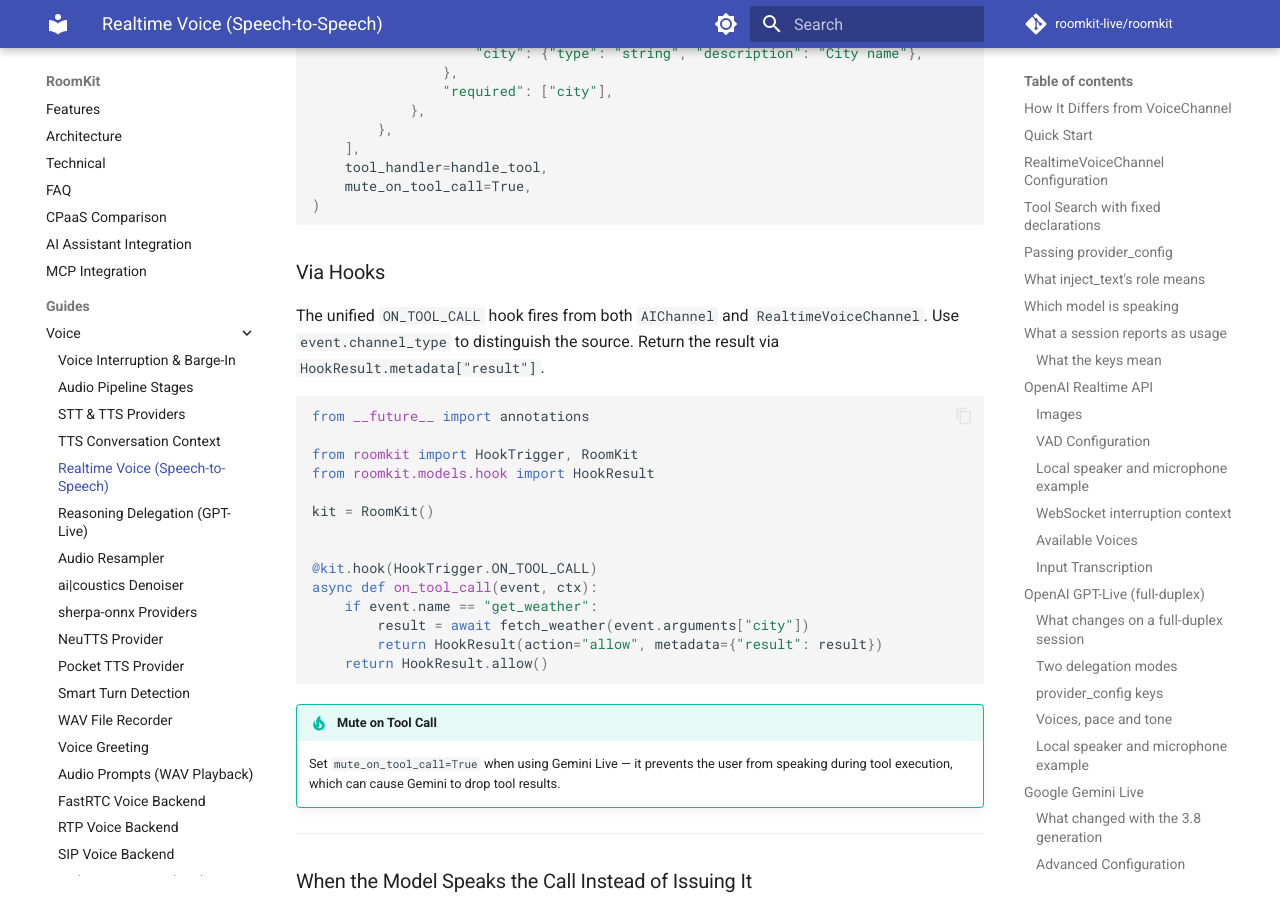
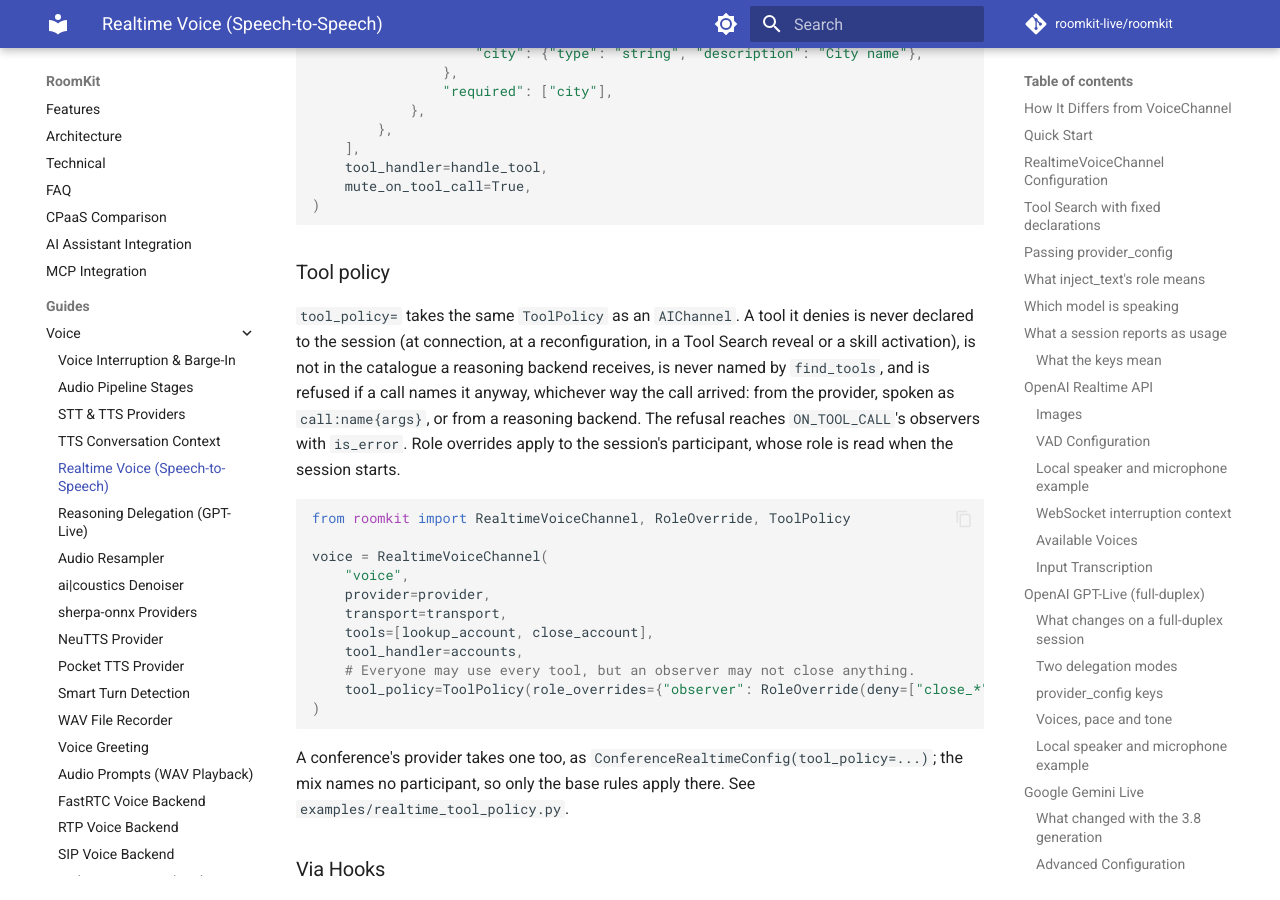
Before and after one commit to roomkit-live/roomkit-docs, an MkDocs documentation site: the page built from docs/guides/realtime-voice-providers.md, in a window 1280 px wide and 900 px high, scrolled down 33850 px. Built offline with MkDocs 1.6.1 and Material for MkDocs 9.7.7, drawn with Linux system fonts in a browser that asks for light colours; comment, search, counter and statistics services are not loaded.

Commit message:
docs(realtime): tool_policy on RealtimeVoiceChannel and a conference's provider (RMK-286)

````diff
--- a/docs/guides/realtime-voice-providers.md
+++ b/docs/guides/realtime-voice-providers.md
@@ -1376,6 +1376,35 @@ channel = RealtimeVoiceChannel(
 )
 ```
 
+### Tool policy
+
+`tool_policy=` takes the same `ToolPolicy` as an `AIChannel`. A tool it denies
+is never declared to the session (at connection, at a reconfiguration, in a
+Tool Search reveal or a skill activation), is not in the catalogue a reasoning
+backend receives, is never named by `find_tools`, and is refused if a call
+names it anyway, whichever way the call arrived: from the provider, spoken as
+`call:name{args}`, or from a reasoning backend. The refusal reaches
+`ON_TOOL_CALL`'s observers with `is_error`. Role overrides apply to the
+session's participant, whose role is read when the session starts.
+
+```python
+from roomkit import RealtimeVoiceChannel, RoleOverride, ToolPolicy
+
+voice = RealtimeVoiceChannel(
+    "voice",
+    provider=provider,
+    transport=transport,
+    tools=[lookup_account, close_account],
+    tool_handler=accounts,
+    # Everyone may use every tool, but an observer may not close anything.
+    tool_policy=ToolPolicy(role_overrides={"observer": RoleOverride(deny=["close_*"])}),
+)
+```
+
+A conference's provider takes one too, as `ConferenceRealtimeConfig(tool_policy=...)`;
+the mix names no participant, so only the base rules apply there. See
+`examples/realtime_tool_policy.py`.
+
 ### Via Hooks
 
 The unified `ON_TOOL_CALL` hook fires from both `AIChannel` and `RealtimeVoiceChannel`. Use `event.channel_type` to distinguish the source. Return the result via `HookResult.metadata["result"]`.
````
Also changed, not shown: docs/features.md (+2 -1 lines).
